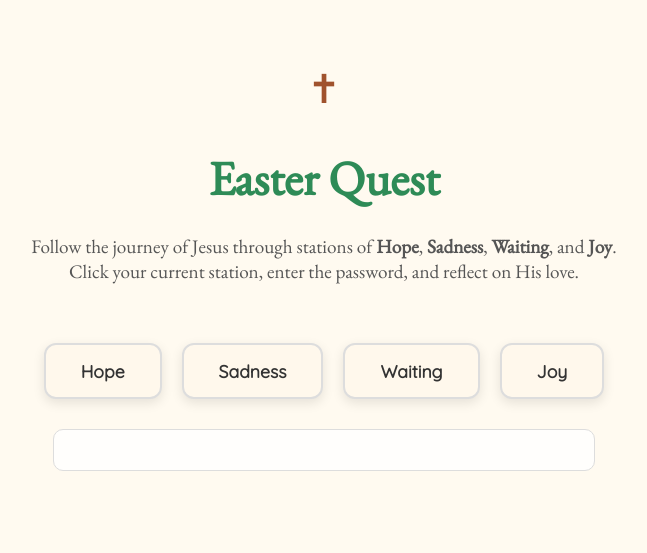
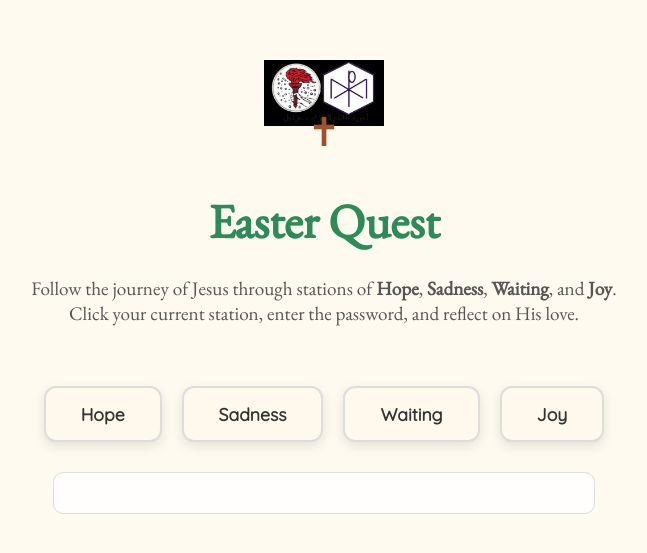
Before and after one commit to indighost011/EasterQuest, a plain HTML site: page index.html in a window 1280 px wide. Shown: the part 123-676 px from the top of the page, without its empty margins (316-963 px from the left). Drawn offline with nearby package versions, Linux system fonts and the light colour scheme.

Commit message:
Update index.html

```diff
--- a/index.html
+++ b/index.html
@@ -32,6 +32,19 @@
       color: #2e8b57;
       margin-bottom: 5px;
       animation: fadeIn 2s ease;
+    }
+
+    /* Logo and cross container styling */
+    .logo-container {
+      display: flex;
+      flex-direction: column;
+      align-items: center;
+      margin-top: 20px;
+    }
+
+    .logo {
+      width: 120px;  /* Adjust the size of the logo */
+      height: auto;
     }
 
     .cross-icon {
@@ -106,21 +119,23 @@
   </style>
 </head>
 <body>
+  <div class="logo-container">
+    <img src="logo.jpg" alt="Logo" class="logo" />
     <div class="cross-icon">✝</div>
+  </div>
+
   <h1>Easter Quest</h1>
   <p>
     Follow the journey of Jesus through stations of <strong>Hope</strong>, <strong>Sadness</strong>, <strong>Waiting</strong>, and <strong>Joy</strong>.
     Click your current station, enter the password, and reflect on His love.
   </p>
 
-<!-- Only the buttons section updated -->
   <div class="buttons">
     <a href="hope.html"><button class="station-btn">Hope</button></a>
     <a href="sadness.html"><button class="station-btn">Sadness</button></a>
     <a href="waiting.html"><button class="station-btn">Waiting</button></a>
     <a href="joy.html"><button class="station-btn">Joy</button></a>
   </div>
-
 
   <div id="result"></div>
 
```
Lines whose indentation alone changed are shown as unchanged.
